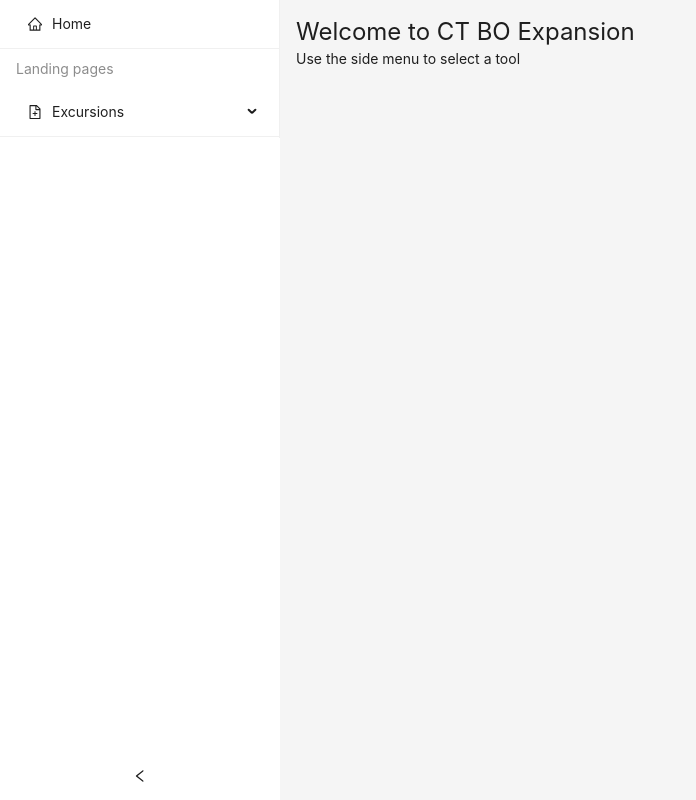
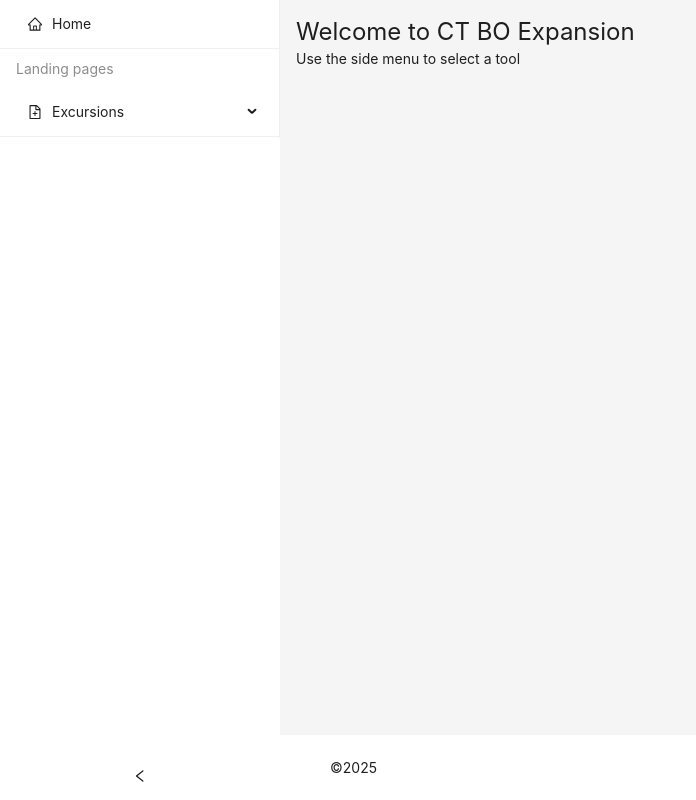
Before and after one commit to eviirus/CT-BO-Expansion, a React (Create React App) app: page / in a window 1280 px wide. Shown: the whole page, without its empty margins (0-696 px from the left). Built offline with nearby package versions, Linux system fonts and the light colour scheme.

Commit message:
added footer

```diff
--- a/src/layouts/AppLayout.jsx
+++ b/src/layouts/AppLayout.jsx
@@ -2,16 +2,19 @@ import { Layout } from "antd";
 import SideBar from "../components/navigation/side-bar/SideBar";
 import { Outlet } from "react-router-dom";
 
-const { Content } = Layout;
+const { Content, Footer } = Layout;
 
 export default function AppLayout() {
     return (
         <Layout style={{ minHeight: "100vh" }}>
             <SideBar />
             <Layout>
-                <Content style={{ padding: "16px", background: "#f5f5f5" }}>
+                <Content style={{ padding: "16px", backgroundColor: "#f5f5f5" }}>
                     <Outlet />
                 </Content>
+                <Footer style={{backgroundColor: "#fff"}}>
+                    ©2025
+                </Footer>
             </Layout>
         </Layout>
     );
```
